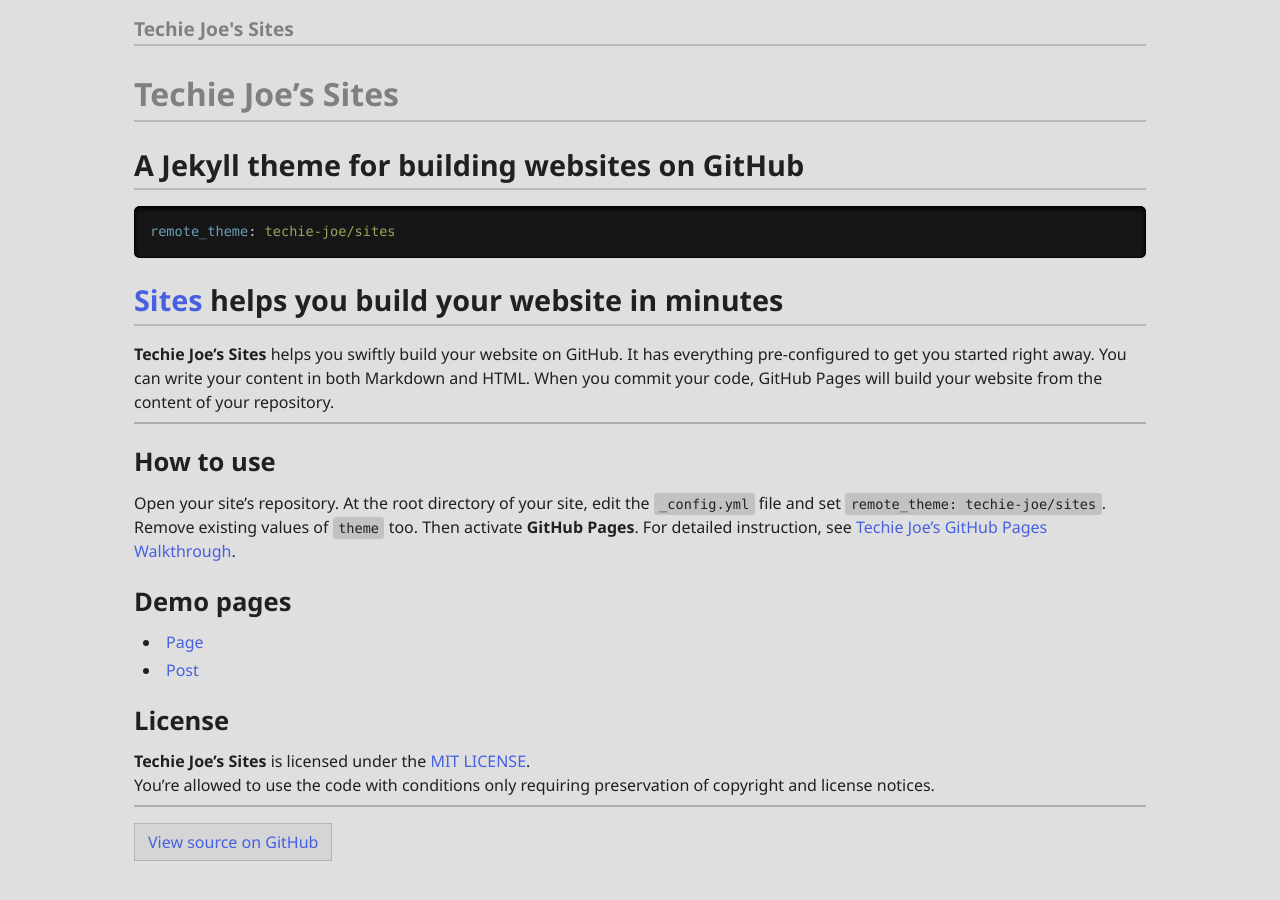
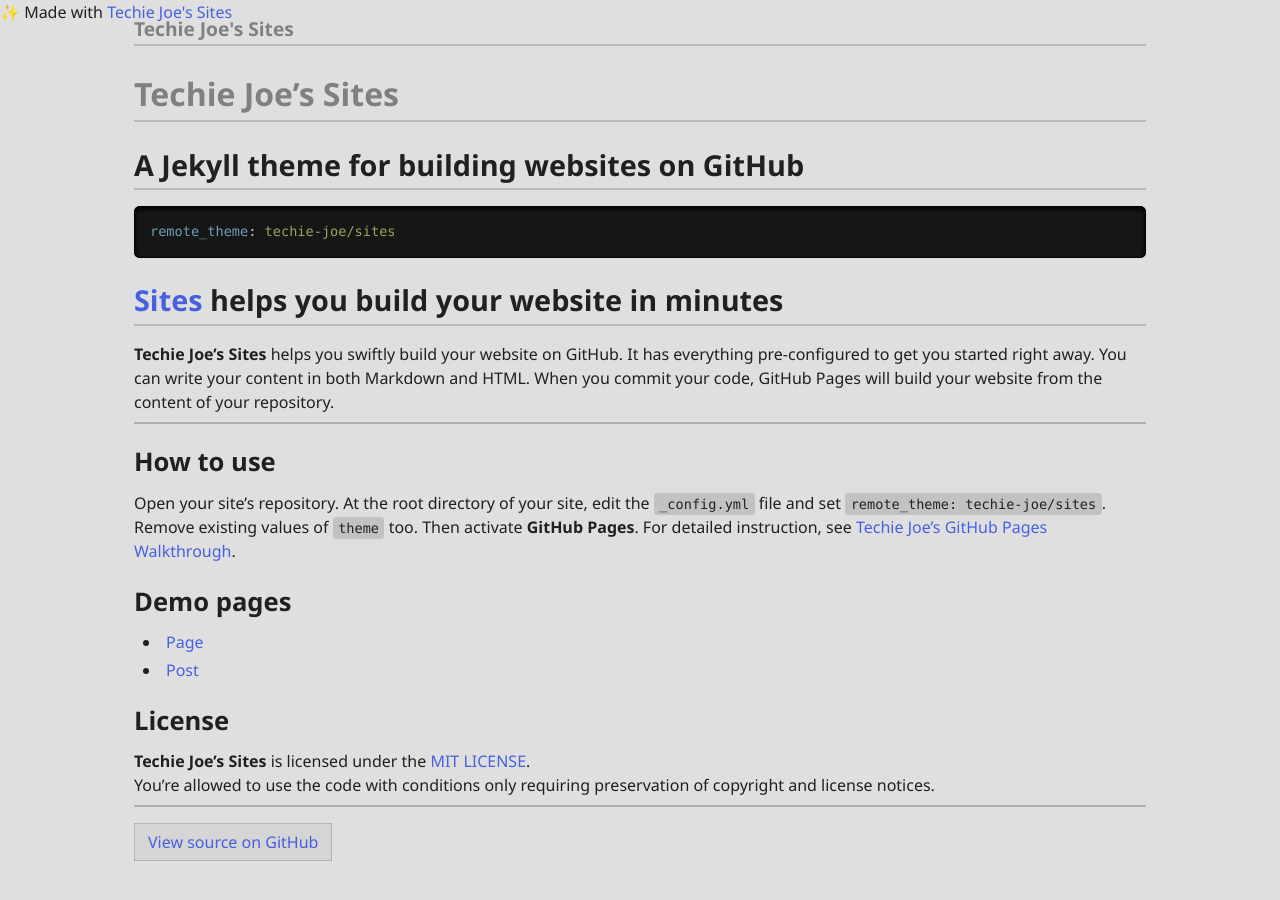
Before and after one commit to techie-joe/sites, a Jekyll site: the page built from README.md, in a window 1280 px wide. Built offline with Jekyll 4.4.1, drawn with Linux system fonts in a browser that asks for light colours; our own code applies the rules of GitHub Pages for plain Markdown files; comment, search, counter and statistics services are not loaded.

Commit message:
Update main.html

```diff
--- a/_layouts/main.html
+++ b/_layouts/main.html
@@ -40,6 +40,7 @@ name: main
       <footer id="footer">{% include footer.html %}</footer>
     </div>
   </main>
+  <div id="_credit">✨ Made with <a href="//techie-joe.github.io/sites" title="Go to Techie Joe's Sites">Techie Joe's Sites</a></div>
 
   <script src="{{ site.github.url }}/assets/main/js/script.js"></script>
 
```
